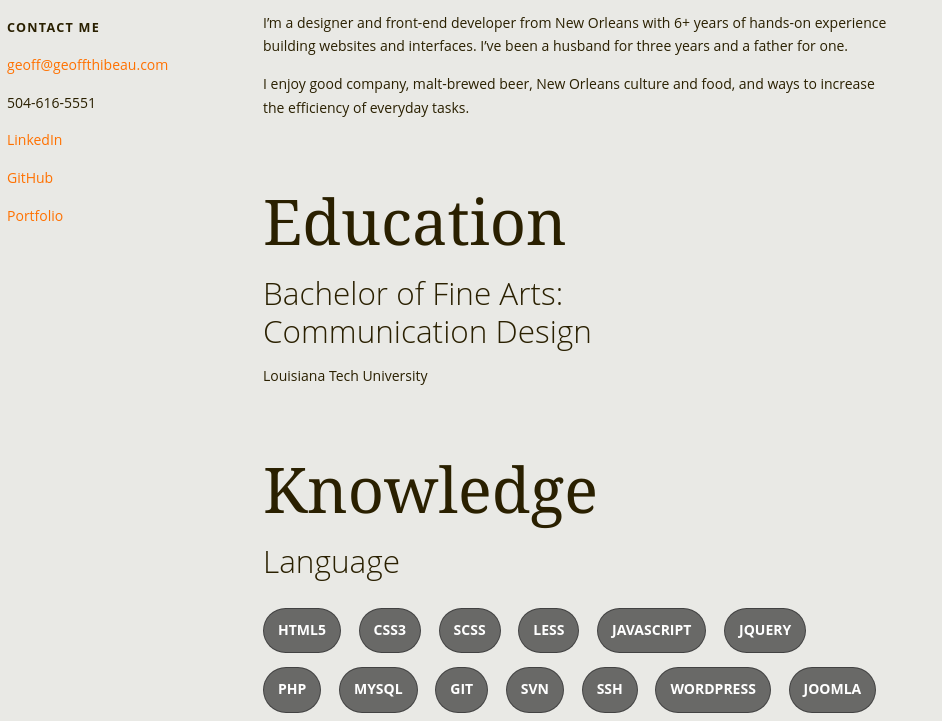
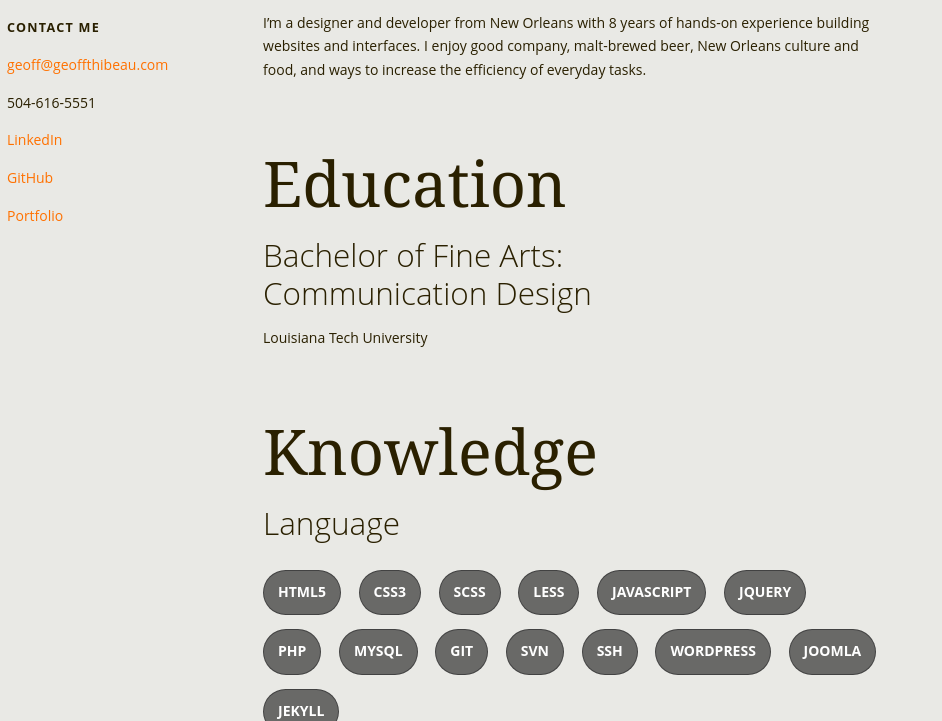
Before and after one commit to geoffthibeau/geoffthibeau.info, a website: page index.html in a window 1280 px wide. Shown: the part 79-800 px from the top of the page, without its empty margins (0-942 px from the left). Drawn offline with Linux system fonts and the light colour scheme.

Commit message:
Updates bio text

```diff
--- a/index.html
+++ b/index.html
@@ -34,8 +34,7 @@
 		</header>
 		<section>
 			<h1>About Me</h1>
-			<p>I&rsquo;m a designer and front-end developer from New Orleans with 6+ years of hands-on experience building websites and interfaces. I&rsquo;ve been a husband for three years and a father for one.</p>
-			<p>I enjoy good company, malt-brewed beer, New Orleans culture and food, and ways to increase the efficiency of everyday tasks.</p>
+			<p>I&rsquo;m a designer and developer from New Orleans with 8 years of hands-on experience building websites and interfaces. I enjoy good company, malt-brewed beer, New Orleans culture and food, and ways to increase the efficiency of everyday tasks.</p>
 
 			<h1>Education</h1>
 			<h2>Bachelor of Fine Arts: Communication&nbsp;Design</h2>
```
